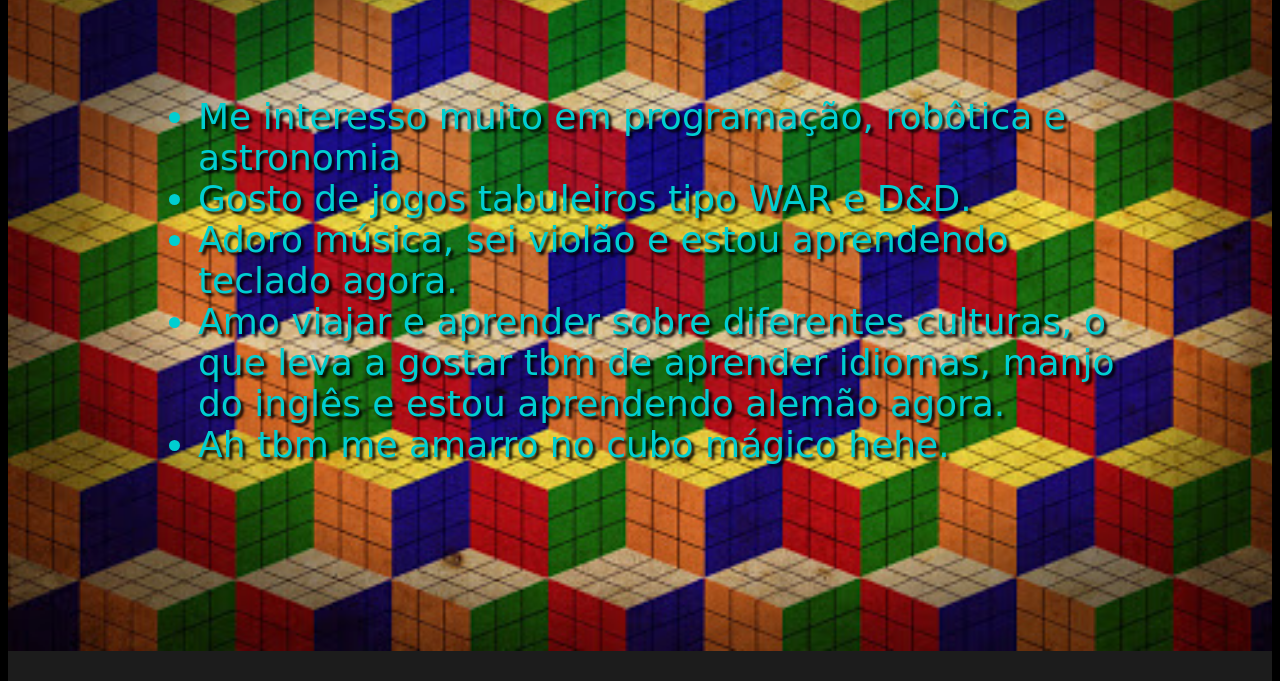
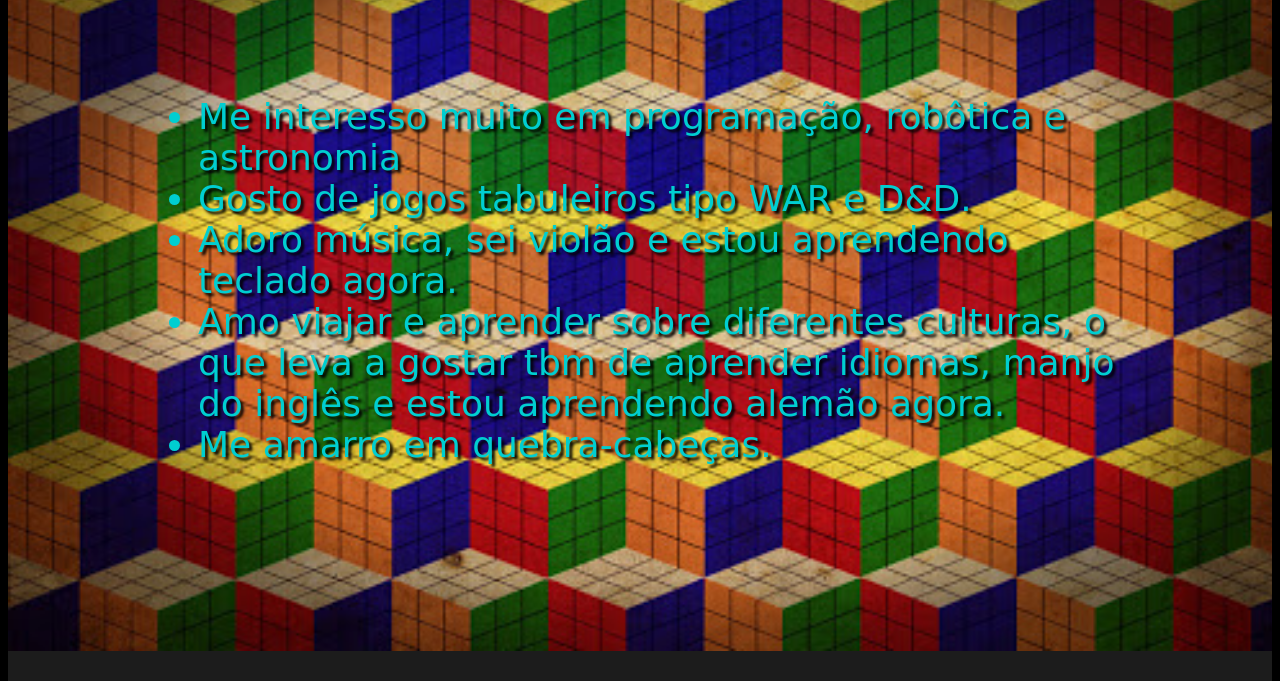
Before and after one commit to Ueboy/EJECT-2020.1-Site-pessoal, a plain HTML site: page index.html in a window 1280 px wide. Shown: the part 1397-2078 px from the top of the page. Drawn offline with Linux system fonts and the light colour scheme.

Commit message:
Update index.html

```diff
--- a/index.html
+++ b/index.html
@@ -33,7 +33,7 @@
                 <li>Gosto de jogos tabuleiros tipo WAR e D&D. </li>
                 <li>Adoro música, sei violão e estou aprendendo teclado agora.</li>
                 <li>Amo viajar e aprender sobre diferentes culturas, o que leva a gostar tbm de aprender idiomas, manjo do inglês e estou aprendendo alemão agora.</li>
-                <li>Ah tbm me amarro no cubo mágico hehe.</li>
+                <li>Me amarro em quebra-cabeças.</li>
                 </ul>
             </div>
         </div>
```
